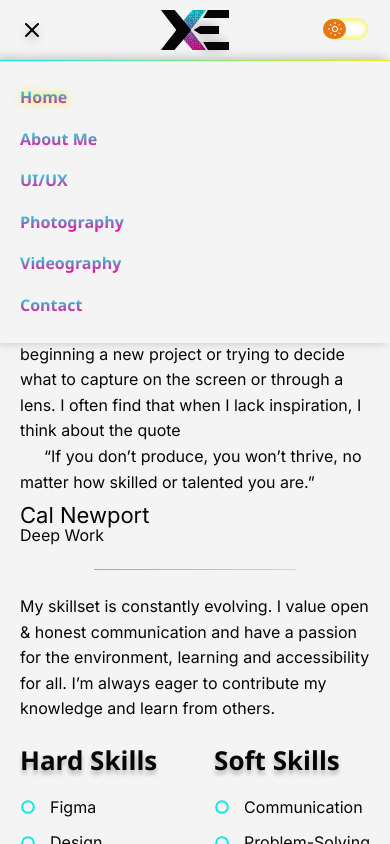
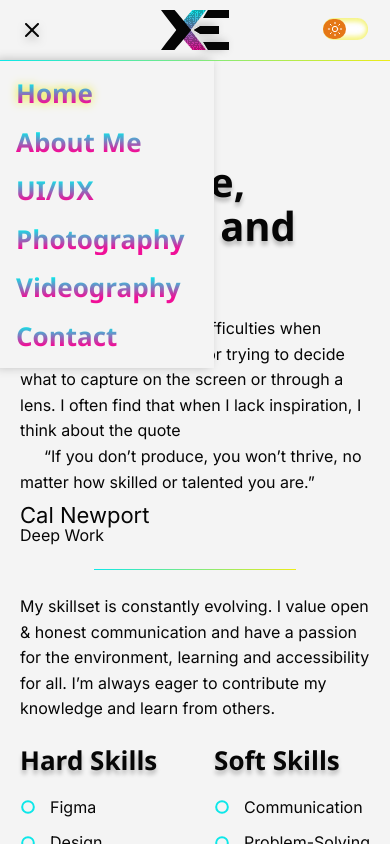
Before and after one commit to duct-tape-deployments/devin-portfolio, a React (Vite) app: page / in a window 390 px wide. Both pictures are taken after a click on the button 32 px from the left and 30 px from the top of the page. Shown: the top 844 px of the page. Built offline with nearby package versions, Linux system fonts and the light colour scheme; a web font is replaced by a local one.

Commit message:
fix(header,footer): 214px mobile menu panel with outside-click close, footer pb on scale

```diff
--- a/src/components/interface/Navigation.tsx
+++ b/src/components/interface/Navigation.tsx
@@ -15,7 +15,9 @@ export function Navigation({ orientation = 'horizontal', onNavigate, ariaLabel }
   const t = getTranslations(language);
 
   const listClasses =
-    orientation === 'horizontal' ? 'flex items-center gap-6' : 'flex flex-col gap-4';
+    orientation === 'horizontal'
+      ? 'flex items-center gap-6'
+      : 'flex flex-col gap-4 text-h2 leading-tight';
 
   const translatedAriaLabel = ariaLabel ?? t.accessibility.mainNavigation;
 
@@ -23,7 +25,7 @@ export function Navigation({ orientation = 'horizontal', onNavigate, ariaLabel }
     <nav aria-label={translatedAriaLabel}>
       <ul className={listClasses}>
         {navigation.map(({ labelKey, to, end }) => (
-          <li key={to}>
+          <li key={to} className="flex">
             <NavLink
               to={to}
               end={end}
--- a/src/components/layout/Footer.tsx
+++ b/src/components/layout/Footer.tsx
@@ -37,7 +37,7 @@ export function Footer() {
     <footer className="bg-background text-foreground">
       <GradientDivider />
 
-      <PageContainer className="pt-5.25 pb-[7.8px]">
+      <PageContainer className="pt-5.25 pb-2">
         <div
           className="
     grid
@@ -84,7 +84,6 @@ export function Footer() {
                 mt-2.5
                 whitespace-nowrap
                 text-body
-                text-foreground
                 transition-colors
                 hover:text-accent
                 focus-visible:outline-2
@@ -140,7 +139,7 @@ export function Footer() {
             <LanguageToggle />
           </div>
 
-          <p className="mt-1.75 whitespace-nowrap text-xs text-foreground">© 2026 XE Design</p>
+          <p className="mt-1.75 whitespace-nowrap text-xs">© 2026 XE Design</p>
 
           <div aria-hidden="true" />
         </div>
--- a/src/components/layout/Header.tsx
+++ b/src/components/layout/Header.tsx
@@ -13,6 +13,7 @@ import { ThemeToggle } from '../interface/ThemeToggle';
 export function Header() {
   const [menuOpen, setMenuOpen] = useState(false);
   const menuButtonRef = useRef<HTMLButtonElement>(null);
+  const menuRef = useRef<HTMLDivElement>(null);
 
   function closeMenu() {
     setMenuOpen(false);
@@ -28,10 +29,20 @@ export function Header() {
       }
     }
 
+    function handlePointerDown(event: PointerEvent) {
+      if (!(event.target instanceof Node)) return;
+      if (menuRef.current?.contains(event.target)) return;
+      if (menuButtonRef.current?.contains(event.target)) return;
+
+      setMenuOpen(false);
+    }
+
     document.addEventListener('keydown', handleKeyDown);
+    document.addEventListener('pointerdown', handlePointerDown);
 
     return () => {
       document.removeEventListener('keydown', handleKeyDown);
+      document.removeEventListener('pointerdown', handlePointerDown);
     };
   }, [menuOpen]);
 
@@ -127,23 +138,24 @@ export function Header() {
 
       {/* Mobile navigation */}
       <div
+        ref={menuRef}
         id="mobile-navigation"
         className={`
           absolute
           left-0
           top-full
-          w-full
-          border-t
-          border-border
+          mt-px
+          w-53.5
           bg-background
           shadow-soft
+          dark:shadow-card
           xl:hidden
           ${menuOpen ? 'block' : 'hidden'}
         `}
       >
-        <PageContainer className="py-6">
+        <div className="p-4">
           <Navigation orientation="vertical" ariaLabel="Mobile navigation" onNavigate={closeMenu} />
-        </PageContainer>
+        </div>
       </div>
 
       <GradientDivider className="relative z-10 max-xl:absolute max-xl:top-full" />
```
